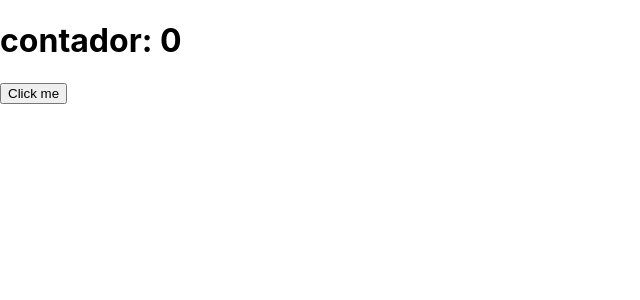
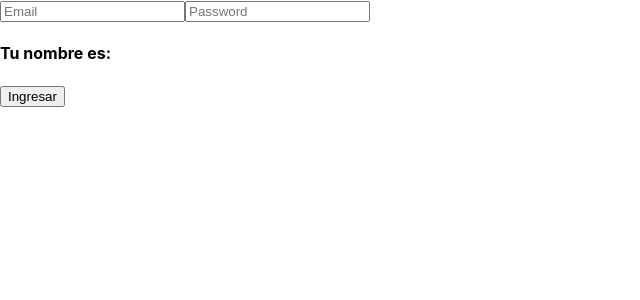
Before and after one commit to alexander-jp/Contador-en-React, a React (Create React App) app: page / in a window 1280 px wide. Shown: the top 300 px of the page, without its empty margins (0-640 px from the left). Built offline with nearby package versions, Linux system fonts and the light colour scheme.

Commit message:
cambios nuevos

```diff
--- a/package.json
+++ b/package.json
@@ -3,6 +3,7 @@
   "version": "0.1.0",
   "private": true,
   "dependencies": {
+    "bootstrap": "^4.3.1",
     "react": "^16.12.0",
     "react-dom": "^16.12.0",
     "react-scripts": "3.2.0"
--- a/src/App.js
+++ b/src/App.js
@@ -2,6 +2,57 @@ import React, {Component} from 'react';
 import { render } from 'react-dom';
 import logo from './logo.svg';
 import './App.css';
+
+class Formularios extends Component{
+  constructor(props) {
+    super(props);
+
+    this.state = {
+      email:'',
+      password:''
+    }
+  }
+
+  sincronizarEmail(email){
+    this.setState({
+      email:email
+    })
+  }
+
+  sincronizarPass(password){
+    this.setState({
+      password:password
+    })
+  }
+
+  submitLogin = ()=>{
+    console.log("tu email: "+ this.state.email + " tu password: "+ this.state.password)
+  }
+
+  render() {
+    return (
+       <div>
+         <input
+         placeholder="Email"
+          type="email"
+          value={this.state.email}
+          onChange={(ev)=>{this.sincronizarEmail(ev.target.value)}}/>
+
+         <input
+         placeholder="Password"
+         type="password"
+         value={this.state.password}
+         onChange={(ev)=>{this.sincronizarPass(ev.target.value)}}/>
+
+         <h4>Tu nombre es: {this.state.email}</h4>
+         <input
+         type="submit"
+         onClick={this.submitLogin}
+         value="Ingresar"/>
+       </div>
+    );
+  }
+}
 
 class IncrementarState extends Component{
   constructor(props) {
@@ -35,7 +86,7 @@ class App extends Component {
   render(){
     return (
       <div>
-      <IncrementarState/>
+      <Formularios/>
       </div>
       );
     }
```
Also changed, not shown: 1 other file (tests, documents, lock files or other folders).
